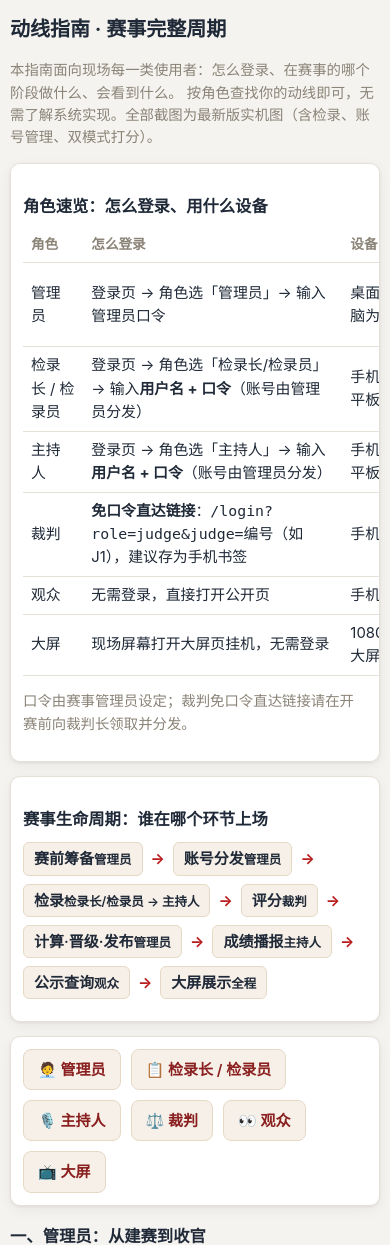
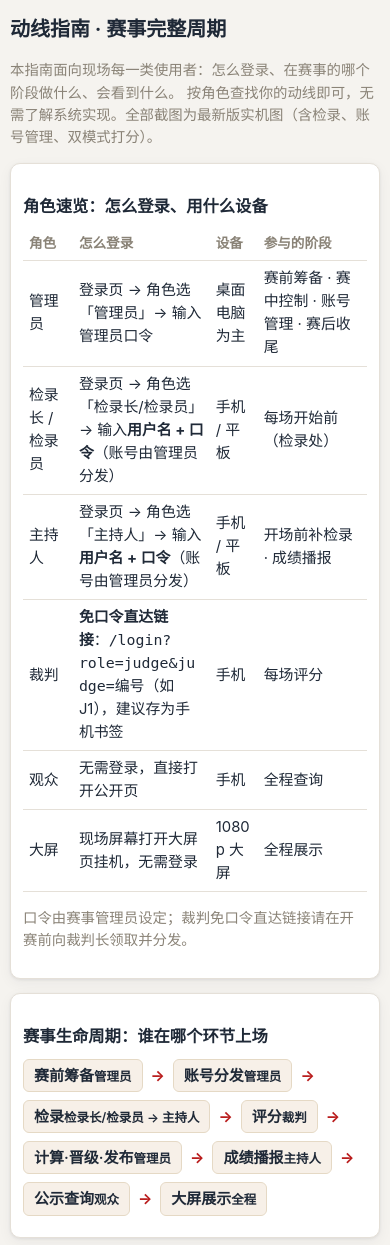
Before and after one commit to RunshengZhu/Simple-Dance-Sport-System, a FastAPI app: page /manual in a window 390 px wide. Shown: the part 56-1301 px from the top of the page. Run offline with FastAPI, Linux system fonts and the light colour scheme; some libraries are stand-ins or nearby versions.

Commit message:
R34移动端表格适配：去全局520px横滑改为自适应换行(overflow-wrap)+次要列窄屏隐藏(.hm)+进度矩阵保留横滑例外+查询卡/退出/用户入口等；全页面375溢出审计通过

```diff
--- a/server/static/style.css
+++ b/server/static/style.css
@@ -140,9 +140,14 @@ body.judge-sheet .btn.big { width: 100%; margin-top: 14px; }
   header nav a { white-space: nowrap; padding: 8px 12px; }   /* 触控目标 ≥40px */
   header nav span { white-space: nowrap; }                    /* N3：角色/代码标签不逐字换行 */
   .card { padding: 12px; overflow-x: auto; -webkit-overflow-scrolling: touch; }
-  table { min-width: 520px; font-size: .86rem; }
-  th, td { padding: 7px 8px; }
+  /* R34：移动端表格自适应收窄换行，不再强制 520px 横滑 */
+  table { width: 100%; font-size: .86rem; }
+  th, td { padding: 6px 6px; overflow-wrap: anywhere; }
   .card.table-fit table { min-width: 0; }
+  /* 裁判×舞种进度矩阵：唯一保留横滑的例外（dense tabular） */
+  #matrix { min-width: 420px; }
+  /* R34：次要信息列窄屏隐藏（防连场面板/赛事列表等） */
+  .hm { display: none !important; }
   /* 触控目标与防 iOS 聚焦缩放 */
   .btn { padding: 10px 16px; font-size: .95rem; }
   .btn.big { padding: 14px 20px; font-size: 1.1rem; width: 100%; }
--- a/server/templates/base.html
+++ b/server/templates/base.html
@@ -5,7 +5,7 @@
 <meta name="viewport" content="width=device-width, initial-scale=1, viewport-fit=cover">
 <meta name="theme-color" content="#b91c1c">
 <title>{% block title %}体育舞蹈评分系统{% endblock %}</title>
-<link rel="stylesheet" href="/static/style.css?v=r32">
+<link rel="stylesheet" href="/static/style.css?v=r34">
 </head>
 <body class="{% block bodyclass %}{% endblock %}">
 <header>
--- a/server/templates/events.html
+++ b/server/templates/events.html
@@ -16,7 +16,7 @@
 </div>
 <div class="card">
   <h2>赛事列表</h2>
-  <table id="tbl"><tr><th>ID</th><th>名称</th><th>日期</th><th>地点</th><th>状态</th><th>操作</th></tr></table>
+  <table id="tbl"><tr><th>ID</th><th>名称</th><th class="hm">日期</th><th class="hm">地点</th><th>状态</th><th>操作</th></tr></table>
 </div>
 {% endblock %}
 {% block scripts %}
```
Also changed, not shown: server/templates/schedule.html (+4 -4 lines), server/static/manual/r21/p2-public-results.png, 2 other files.
